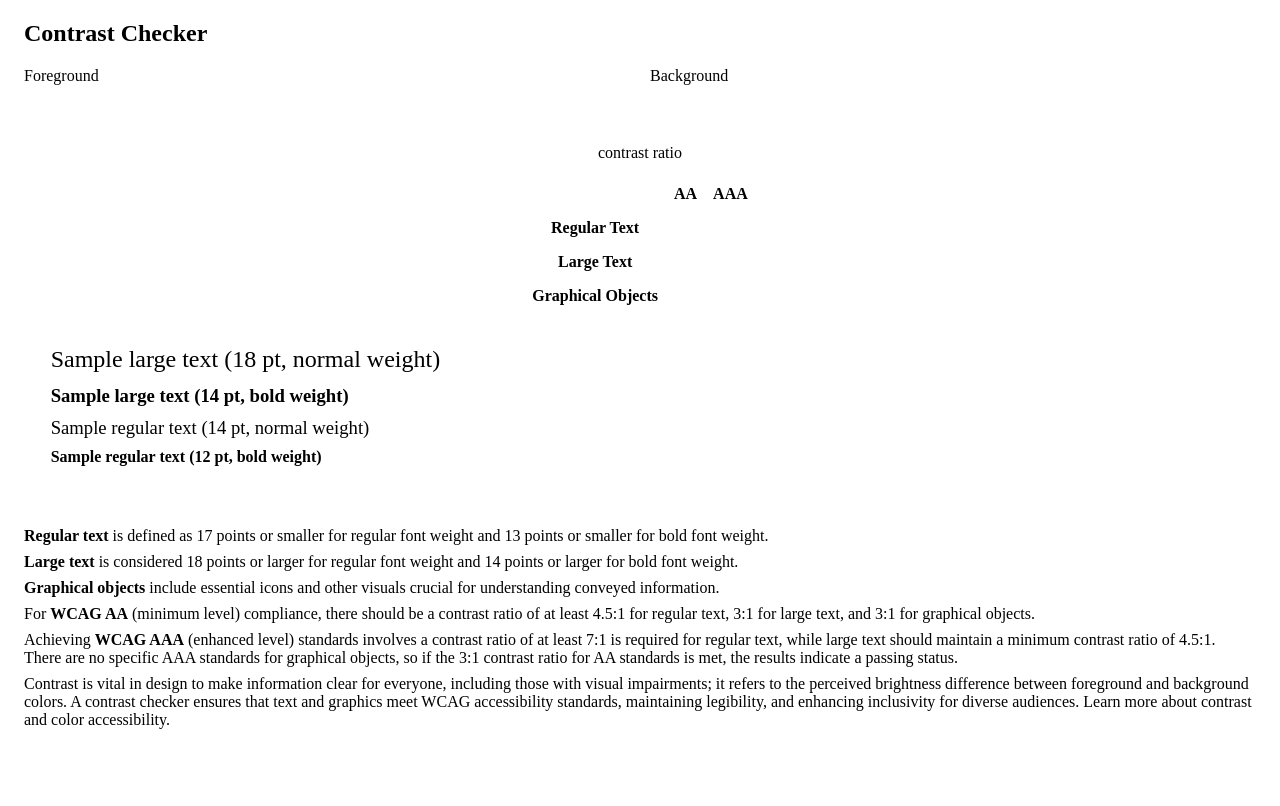
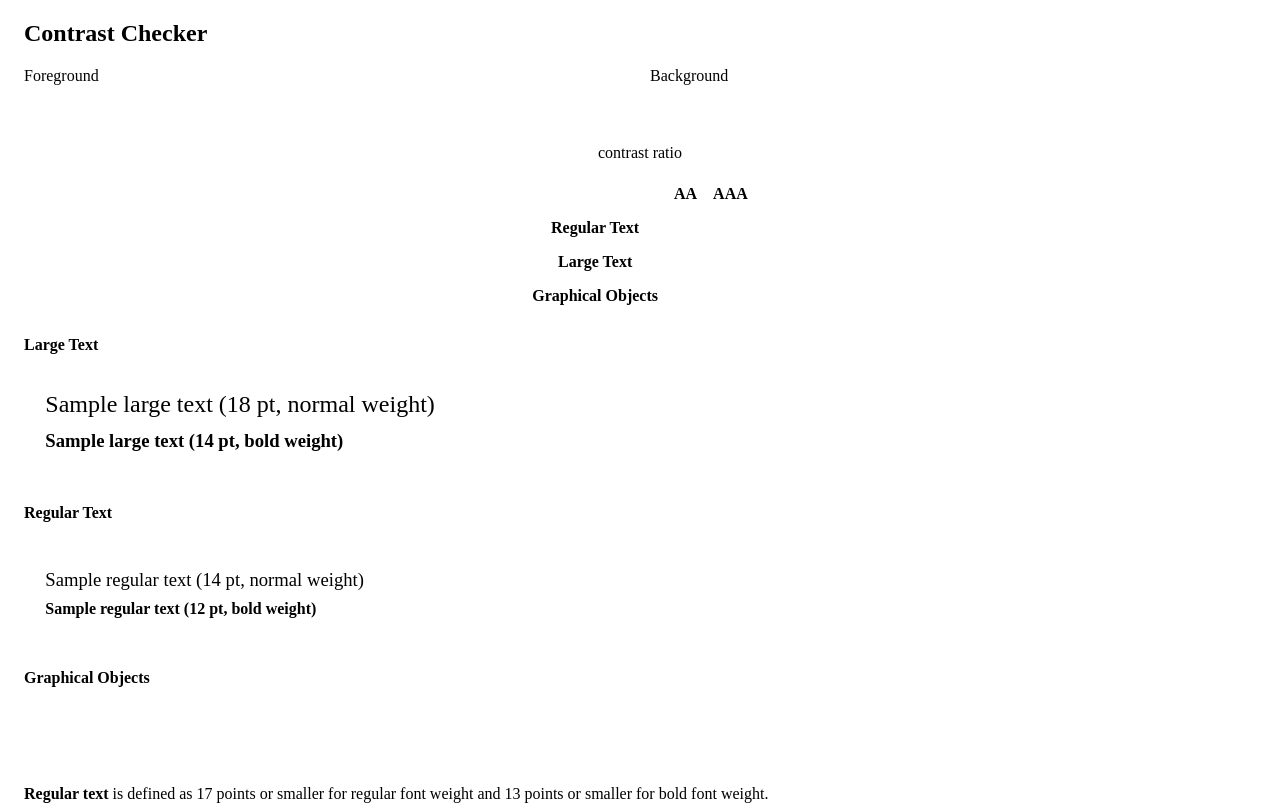
Before and after one commit to anna-zhang/express-contrast-checker, a website built with webpack: page contrast-checker/src/index.html in a window 1280 px wide. Shown: the top 806 px of the page. Built offline with nearby package versions, Linux system fonts and the light colour scheme.

Commit message:
separate preview into sections for large text, regular text, and graphical objects

```diff
--- a/contrast-checker/src/index.html
+++ b/contrast-checker/src/index.html
@@ -85,11 +85,18 @@
 
             <sp-accordion-item label="Preview" open>
                 <div id="colorPreview">
-                    <p class="large-text-normal">Sample large text (18 pt, normal weight)</p>
-                    <p class="large-text-bold">Sample large text (14 pt, bold weight)</p>
-                    <p class="regular-text-normal">Sample regular text (14 pt, normal weight)</p>
-                    <p class="regular-text-bold">Sample regular text (12 pt, bold weight)</p>
-                    <div id="graphicalObjects">
+                    <h4 class="preview-heading">Large Text</h4>
+                    <div class="bg-container">
+                        <p class="large-text-normal">Sample large text (18 pt, normal weight)</p>
+                        <p class="large-text-bold">Sample large text (14 pt, bold weight)</p>
+                    </div>
+                    <h4 class="preview-heading">Regular Text</h4>
+                    <div class="bg-container">
+                        <p class="regular-text-normal">Sample regular text (14 pt, normal weight)</p>
+                        <p class="regular-text-bold">Sample regular text (12 pt, bold weight)</p>
+                    </div>
+                    <h4 class="preview-heading">Graphical Objects</h4>
+                    <div id="graphicalObjects" class="bg-container">
                         <sp-icon-graph-bar-vertical class="graphical-icon" size="xxl"></sp-icon-graph-bar-vertical>
                         <sp-icon-graph-pie class="graphical-icon" size="xxl"></sp-icon-graph-pie>
                         <sp-icon-graph-trend class="graphical-icon" size="xxl"></sp-icon-graph-trend>
--- a/contrast-checker/src/styles.css
+++ b/contrast-checker/src/styles.css
@@ -95,8 +95,9 @@ sp-textfield {
   font-weight: bold;
 }
 
-#colorPreview {
-  padding: 20pt;
+.bg-container {
+  padding: 16pt;
+  margin-bottom: 16pt;
 }
 
 #graphicalObjects {
@@ -105,6 +106,11 @@ sp-textfield {
 
 .graphical-icon {
   padding: 8pt;
+}
+
+.preview-heading {
+  margin-block-start: 1em;
+  margin-block-end: 1em;
 }
 
 
--- a/contrast-checker/src/ui/index.js
+++ b/contrast-checker/src/ui/index.js
@@ -139,7 +139,7 @@ function updateColorPreview (foregroundColor, backgroundColor) {
   // Get all icons within the preview div container
   var icons = document.querySelectorAll('#colorPreview .graphical-icon')
 
-  // Set the text color for each paragraph
+  // Set the color for each icon
   icons.forEach(function (icon) {
     icon.style.color = foregroundColor
   })
@@ -148,8 +148,15 @@ function updateColorPreview (foregroundColor, backgroundColor) {
   // Get the container element
   var previewContainer = document.getElementById('colorPreview')
 
-  // Set the background color for the preview div container
-  previewContainer.style.backgroundColor = backgroundColor
+  // Get all background color containers within the preview div container
+  var backgroundContainers = document.querySelectorAll(
+    '#colorPreview .bg-container'
+  )
+
+  // Set the background color for each preview container
+  backgroundContainers.forEach(function (container) {
+    container.style.backgroundColor = backgroundColor
+  })
 }
 
 // Add the message to the container for an error
```
